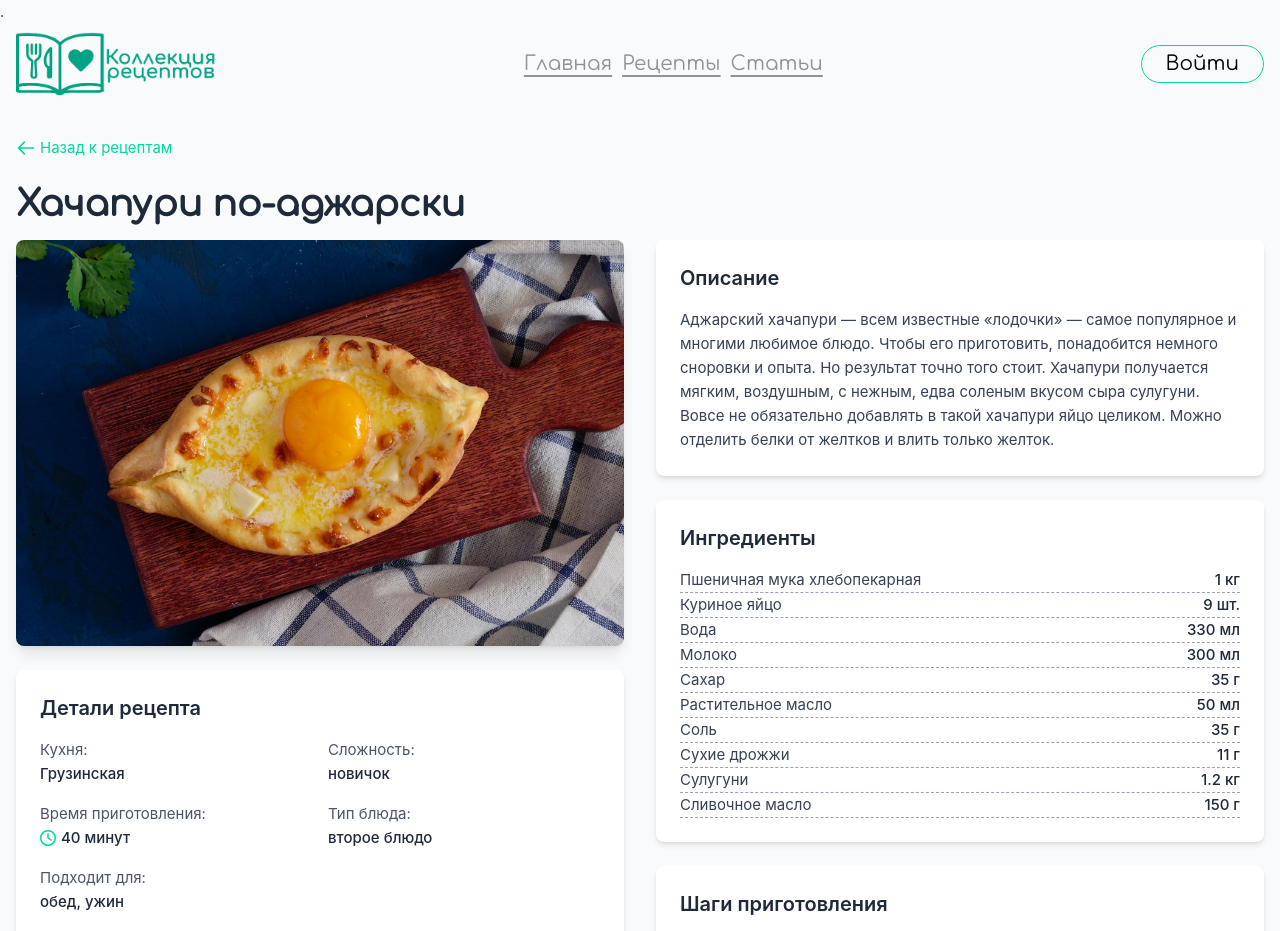
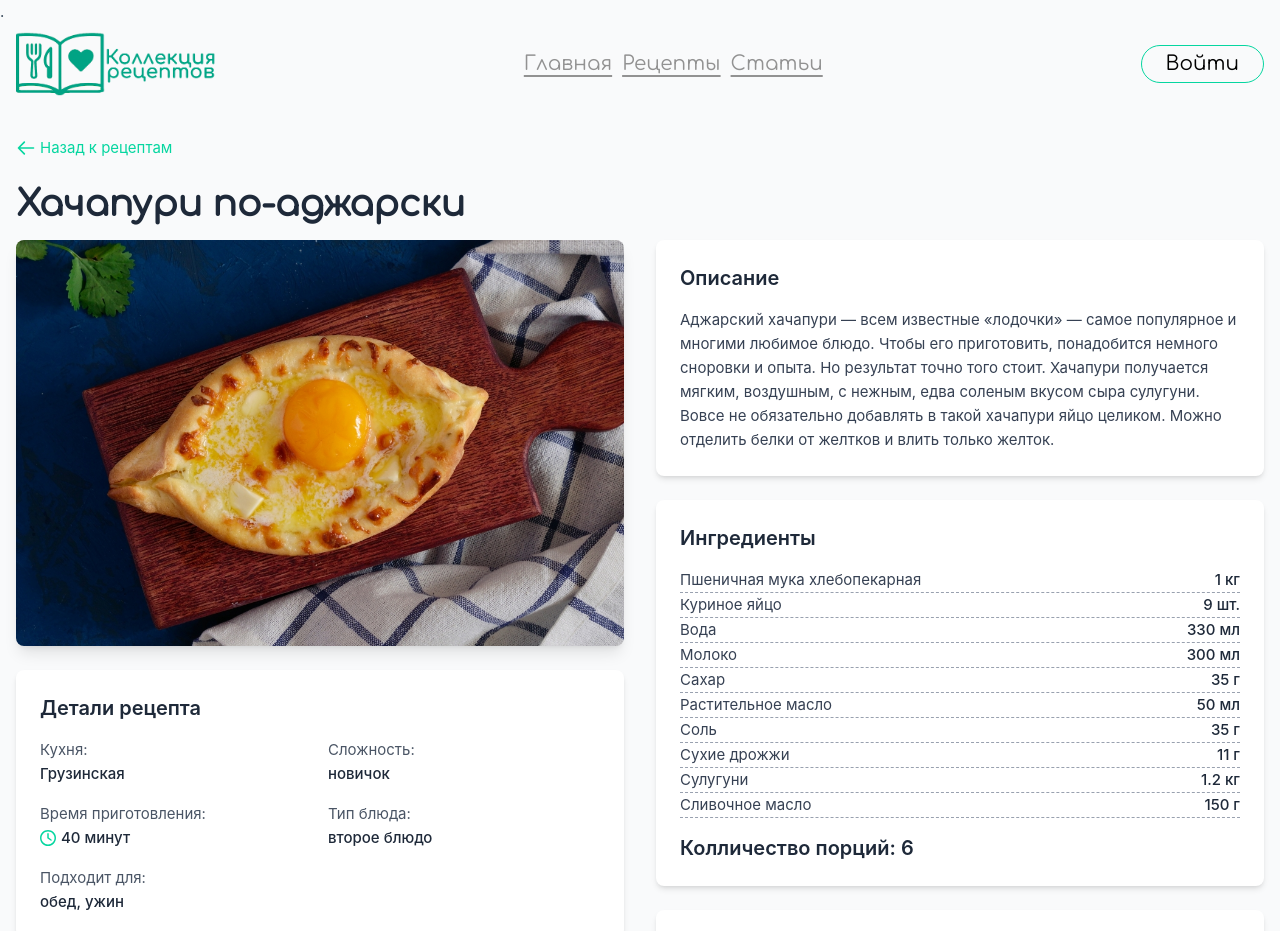
Before and after one commit to golubTolik/CookFlow, a Vue app: page /recipe/1 in a window 1280 px wide. Shown: the top 931 px of the page. Built offline with nearby package versions, Linux system fonts and the light colour scheme.

Commit message:
Выведенны данные о количестве порций

```diff
--- a/src/components/Pages/RecipeView.vue
+++ b/src/components/Pages/RecipeView.vue
@@ -82,6 +82,7 @@ export default {
               <span class="text-gray-800 !font-medium">{{ ingredient.quantity }}</span>
             </li>
           </ul>
+          <h2 class="text-xl !font-semibold !mt-4">Колличество порций: {{ dish.numberOfServings }}</h2>
         </div>
 
         <div class="bg-white p-6 rounded-lg shadow-md !mb-6">
```
